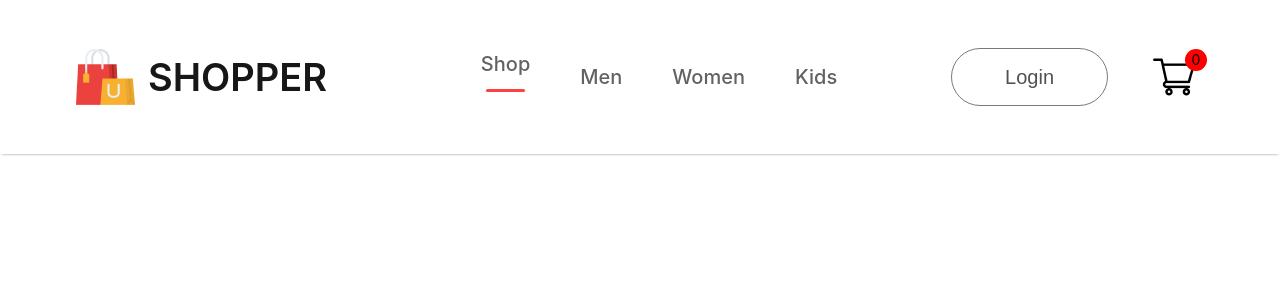
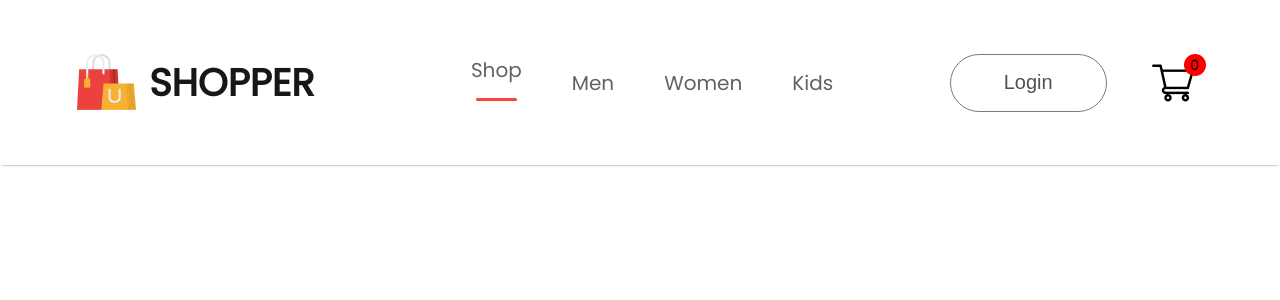
Before and after one commit to mohitdhanorkar/E-Commerce, a React (Create React App) app in the folder e-commerce/: page / in a window 1280 px wide. Shown: the top 300 px of the page. Built offline with nearby package versions, Linux system fonts and the light colour scheme.

Commit message:
add font family

```diff
--- a/e-commerce/public/index.html
+++ b/e-commerce/public/index.html
@@ -15,6 +15,9 @@
       user's mobile device or desktop. See https://developers.google.com/web/fundamentals/web-app-manifest/
     -->
     <link rel="manifest" href="%PUBLIC_URL%/manifest.json" />
+    <link rel="preconnect" href="https://fonts.googleapis.com">
+<link rel="preconnect" href="https://fonts.gstatic.com" crossorigin>
+<link href="https://fonts.googleapis.com/css2?family=Poppins&display=swap" rel="stylesheet">
 
     <title>E-Commerce</title>
   </head>
--- a/e-commerce/src/index.css
+++ b/e-commerce/src/index.css
@@ -5,6 +5,7 @@ body {
     sans-serif;
   -webkit-font-smoothing: antialiased;
   -moz-osx-font-smoothing: grayscale;
+  font-family: 'poppins';
 }
 
 code {
```
